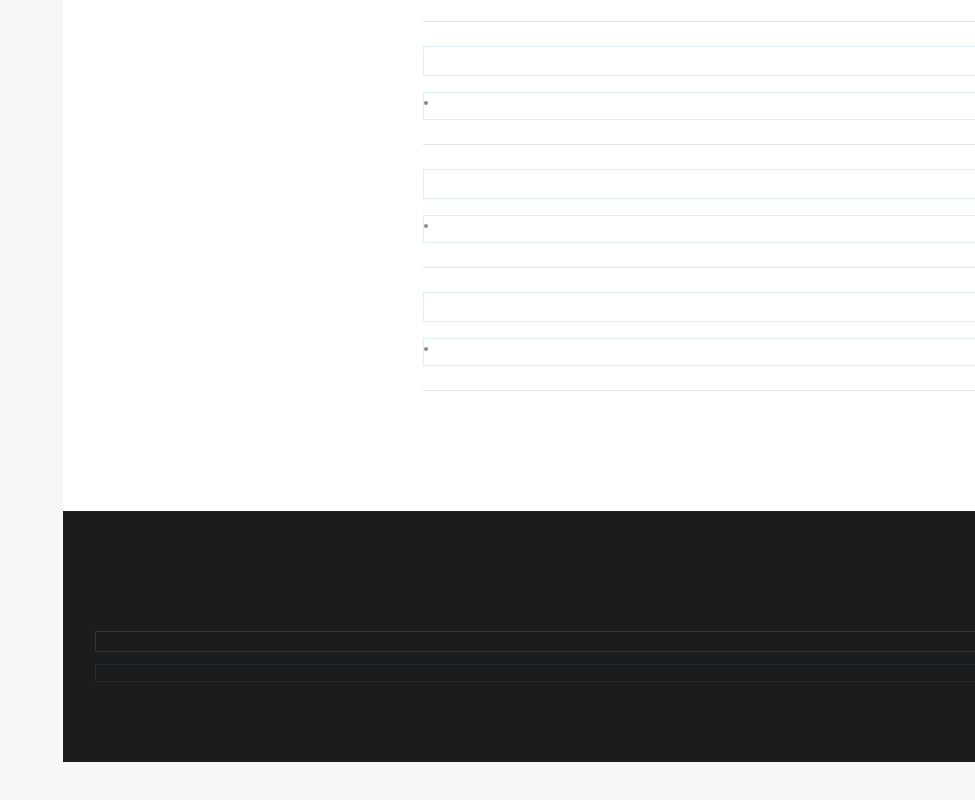
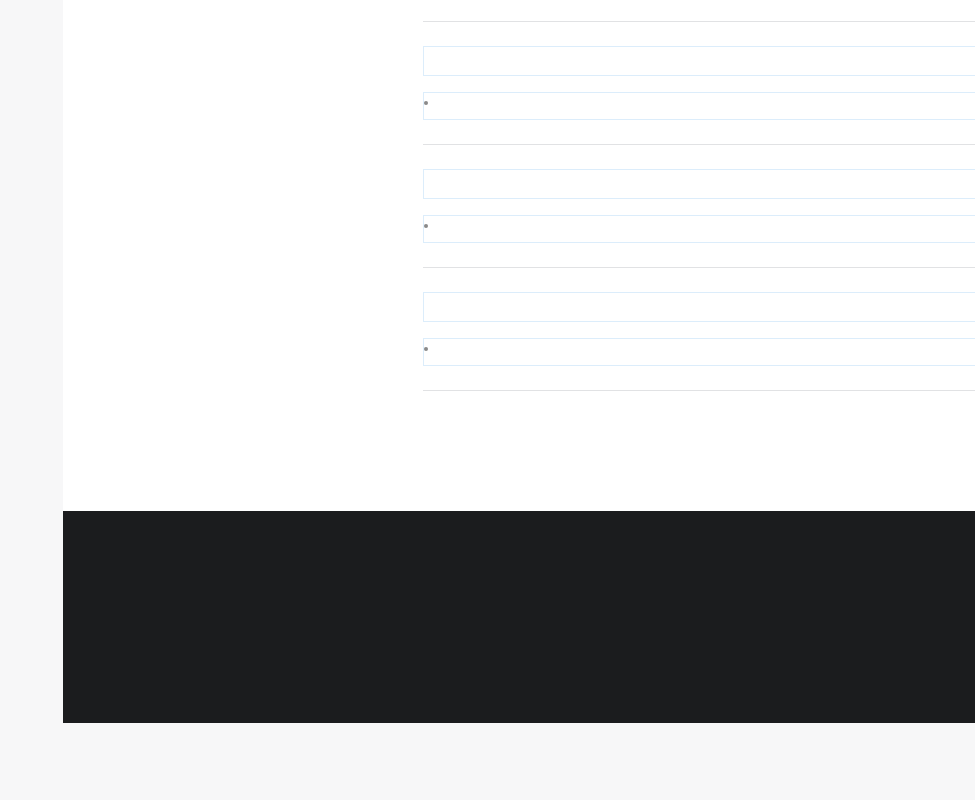
Before and after one commit to kibaek-kimm/site-builder-experiment, a Next.js app: page / in a window 1280 px wide. Shown: the part 6001-6801 px from the top of the page, without its empty margins (305-1280 px from the left). After the commit the page ends 6772 px from the top, so only its background shows below. Built offline with nearby package versions, Linux system fonts and the light colour scheme.

Commit message:
fix: Footer 컴포넌트 editable하지않도록 수정

```diff
--- a/src/features/editor/contents/Footer/index.tsx
+++ b/src/features/editor/contents/Footer/index.tsx
@@ -1,44 +1,16 @@
 import { FooterValues } from "@/types";
 import styles from "./Footer.module.css";
-import { useState } from "react";
-import ContentEditable from "../../core/ContentEditable";
 
-interface Props {
-  defaultValue?: FooterValues;
-  onChange?: (values: FooterValues) => void;
-}
+interface Props extends FooterValues {}
 
-export default function Footer({ defaultValue, onChange }: Props) {
-  const [values, setValues] = useState<FooterValues>(defaultValue ?? {});
-
-  const handleChangeValues = (key: string, value: string) => {
-    const newState = { ...values };
-    newState[key] = value;
-
-    setValues(newState);
-
-    if (onChange) {
-      onChange(newState);
-    }
-  };
-
+export default function Footer({ companyName, companyInfo }: Props) {
   return (
     <div className={styles.wrapper}>
-      <ContentEditable
-        tagName="h2"
-        className={styles.footerTitle}
-        defaultValue={values.companyName}
-        onInputChange={(content) => handleChangeValues("companyName", content)}
-      />
+      <h2 className={styles.footerTitle}>{companyName}</h2>
       <div>
-        <ContentEditable
-          tagName="address"
+        <address
           className={styles.address}
-          defaultValue={values.companyInfo}
-          role="company-information"
-          onInputChange={(content) =>
-            handleChangeValues("companyInfo", content)
-          }
+          dangerouslySetInnerHTML={{ __html: companyInfo }}
         />
       </div>
     </div>
```
Also changed, not shown: 1 other file (tests, documents, lock files or other folders).
